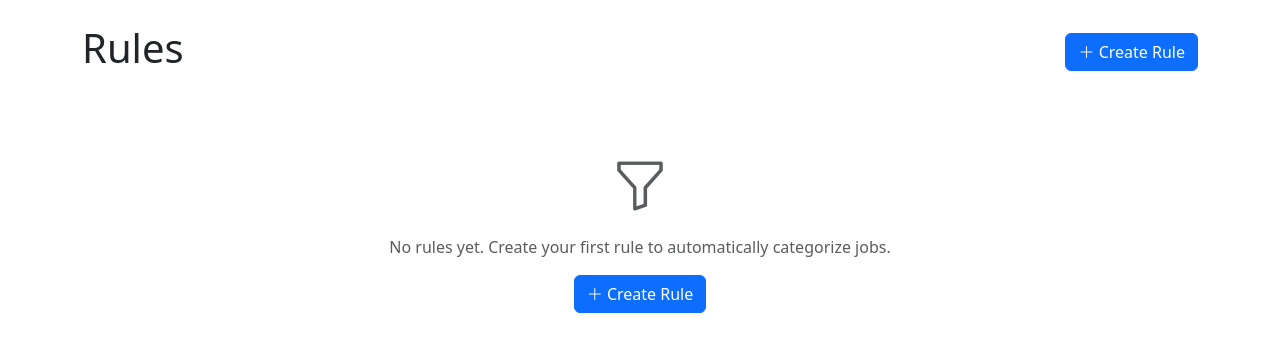
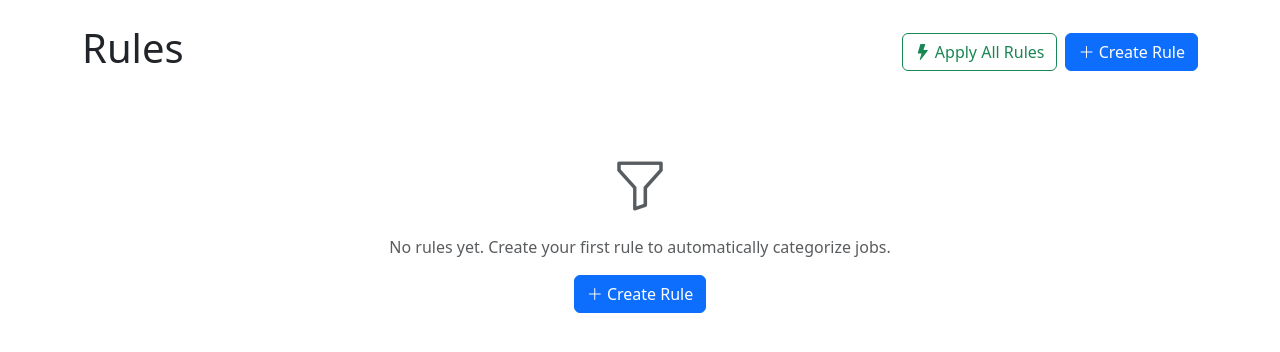
Before and after one commit to justicesuh/sisyphus, a Django app: page /rules/ in a window 1280 px wide. Shown: the part 56-408 px from the top of the page. Run offline with Django 5.2, Linux system fonts and the light colour scheme; the visitor is signed in with stand-in values (Sample User, id 1); data comes from the database, SQL or seed files in the repository; data that the repository does not hold is empty; parts of the project's set-up code (start-up, migrations or seed data) failed here and were passed over.

Commit message:
Evalulate all rules

```diff
--- a/sisyphus/rules/urls.py
+++ b/sisyphus/rules/urls.py
@@ -7,6 +7,7 @@ app_name = 'rules'
 urlpatterns = [
     path('', views.rule_list, name='rule_list'),
     path('create/', views.rule_create, name='rule_create'),
+    path('apply-all/', views.rule_apply_all, name='rule_apply_all'),
     path('<uuid:uuid>/', views.rule_edit, name='rule_edit'),
     path('<uuid:uuid>/delete/', views.rule_delete, name='rule_delete'),
     path('<uuid:uuid>/toggle/', views.rule_toggle, name='rule_toggle'),
--- a/sisyphus/rules/views.py
+++ b/sisyphus/rules/views.py
@@ -193,3 +193,23 @@ def rule_apply(request, uuid):
         })
 
     return redirect('rules:rule_list')
+
+
+@login_required
+def rule_apply_all(request):
+    if request.method != 'POST':
+        return HttpResponseNotAllowed(['POST'])
+
+    profile, _ = UserProfile.objects.get_or_create(user=request.user)
+
+    from sisyphus.rules.tasks import apply_all_rules
+    apply_all_rules.delay(profile.id)
+
+    if request.htmx:
+        rules = Rule.objects.filter(user=profile).prefetch_related('conditions')
+        return render(request, 'rules/rule_list_inner.html', {
+            'rules': rules,
+            'message': 'All rules are being applied to existing jobs.',
+        })
+
+    return redirect('rules:rule_list')
--- a/sisyphus/templates/rules/rule_list.html
+++ b/sisyphus/templates/rules/rule_list.html
@@ -5,9 +5,17 @@
 {% block content %}
 <div class="d-flex justify-content-between align-items-center mb-4">
     <h1>Rules</h1>
-    <a href="{% url 'rules:rule_create' %}" class="btn btn-primary">
-        <i class="bi bi-plus-lg"></i> Create Rule
-    </a>
+    <div class="d-flex gap-2">
+        <form method="post" action="{% url 'rules:rule_apply_all' %}" hx-post="{% url 'rules:rule_apply_all' %}" hx-target="#rules-list" hx-swap="innerHTML">
+            {% csrf_token %}
+            <button type="submit" class="btn btn-outline-success">
+                <i class="bi bi-lightning-fill"></i> Apply All Rules
+            </button>
+        </form>
+        <a href="{% url 'rules:rule_create' %}" class="btn btn-primary">
+            <i class="bi bi-plus-lg"></i> Create Rule
+        </a>
+    </div>
 </div>
 
 <div id="rules-list">
```
Also changed, not shown: sisyphus/rules/tasks.py (+33 -0 lines).
